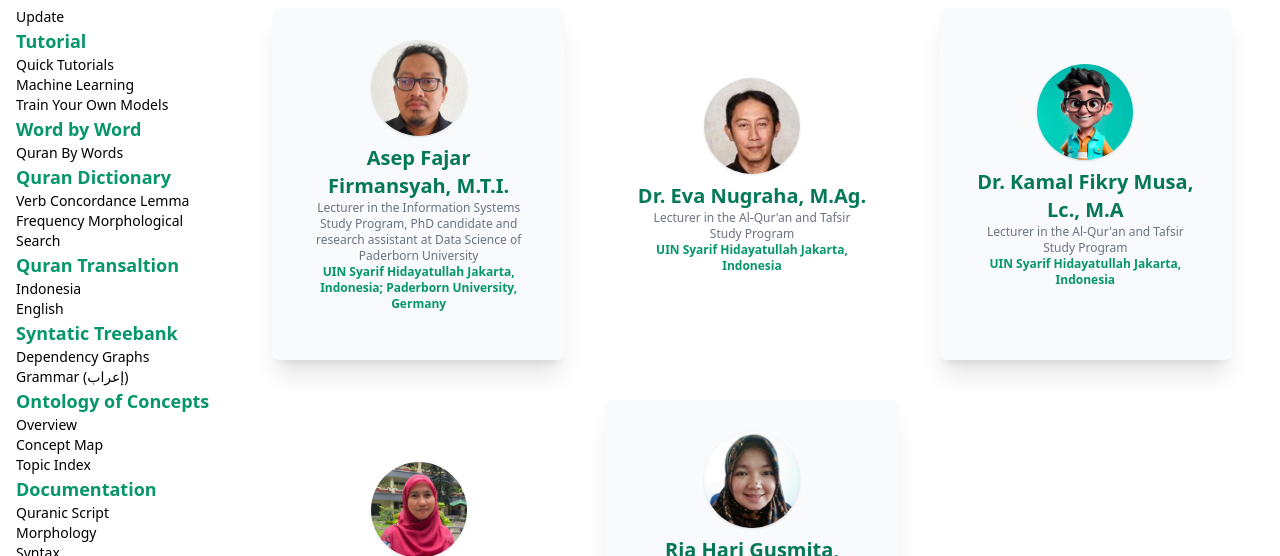
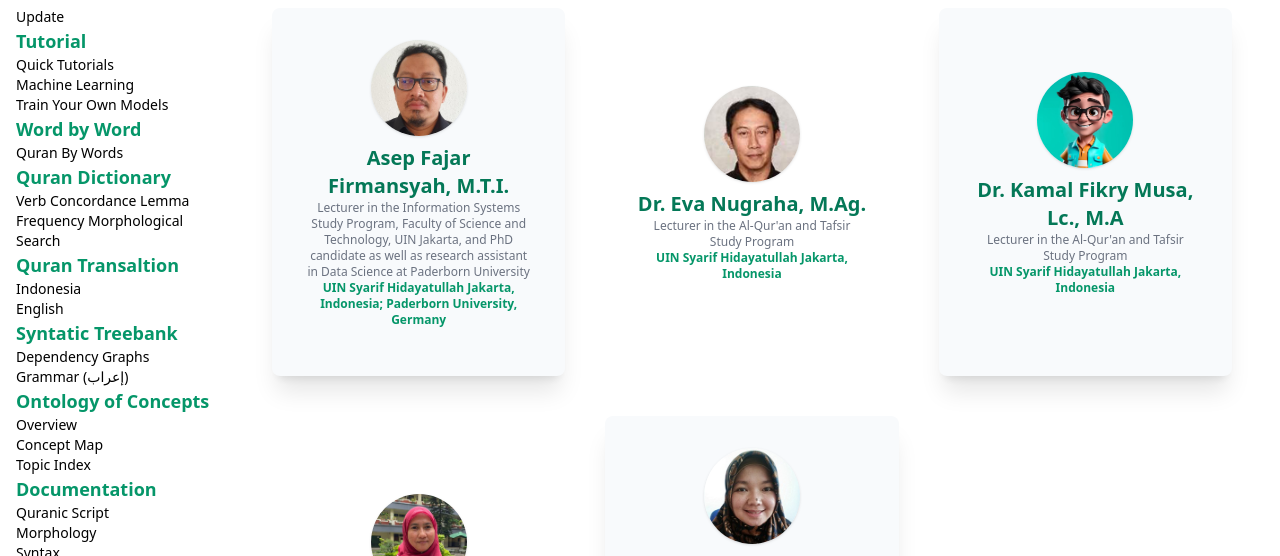
Before and after one commit to airis-group/wikiairis, an Astro site: page /about-us in a window 1280 px wide. Shown: the part 244-800 px from the top of the page. Built offline with nearby package versions, Linux system fonts and the light colour scheme; Astro itself is replaced by a stand-in of ours.

Commit message:
Update about-us.astro

```diff
--- a/src/pages/about-us.astro
+++ b/src/pages/about-us.astro
@@ -4,7 +4,7 @@ import Layout from "../layouts/Layout.astro";
 const peneliti = [
   {
     name: "Asep Fajar Firmansyah, M.T.I.",
-    desc: "Lecturer in the Information Systems Study Program, PhD candidate and research assistant at Data Science of Paderborn University",
+    desc: "Lecturer in the Information Systems Study Program, Faculty of Science and Technology, UIN Jakarta, and PhD candidate as well as research assistant in Data Science at Paderborn University",
     inst : "UIN Syarif Hidayatullah Jakarta, Indonesia; Paderborn University, Germany",
     img: "/assets/images/personal/asep.jpg",
   },
@@ -28,7 +28,7 @@ const peneliti = [
   },
   {
     name: "Ria Hari Gusmita, M.Kom",
-    desc: "Lecturer in the Informatics Engineering Study Program, PhD candidate at Data Science of Paderborn University",
+    desc: "Lecturer in the Informatics Engineering Program, Faculty of Science and Technology, UIN Jakarta, and PhD candidate in Data Science at Paderborn University",
     inst : "UIN Syarif Hidayatullah Jakarta, Indonesia; Paderborn University, Germany",
     img: "/assets/images/personal/ria.jpg",
   },
```
